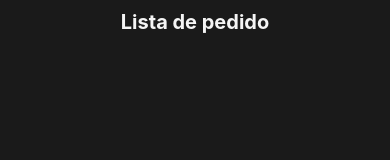
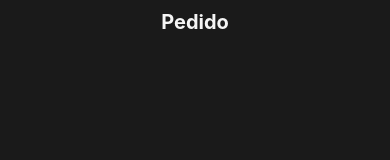
Before and after one commit to juanww20/APP_CHINATOWN_PIZZA, a React Native app in the folder Pizzeria/: screen /Carrito in a window 390 px wide. Shown: the top 160 px of the page. Built offline with nearby package versions, Linux system fonts and the light colour scheme.

Commit message:
Update header text in Carrito component from 'Lista de pedido' to 'Pedido'

```diff
--- a/Pizzeria/Pages/Carrito.jsx
+++ b/Pizzeria/Pages/Carrito.jsx
@@ -31,7 +31,7 @@ const Carrito = ({ navigation, cart, setCart }) => {
   return (
     <View style={{ flex: 1,backgroundColor:'#1A1A1A', alignItems:'center'}}>
       <StatusBar barStyle="light-content" backgroundColor="#1A1A1A" />
-      <Text style={{fontSize:20,color:'#F5F5F5', textAlign:"center", fontWeight:"bold", marginTop:10}}>Lista de pedido</Text>
+      <Text style={{fontSize:20,color:'#F5F5F5', textAlign:"center", fontWeight:"bold", marginTop:10}}>Pedido</Text>
       <FlatList
         data={Object.values(cart)}
         renderItem={({ item }) => (
```
